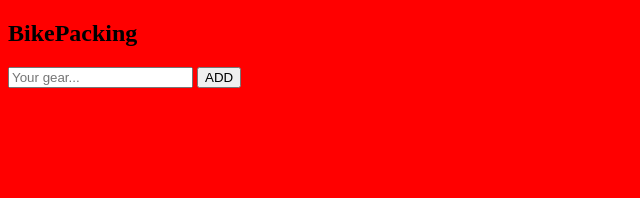
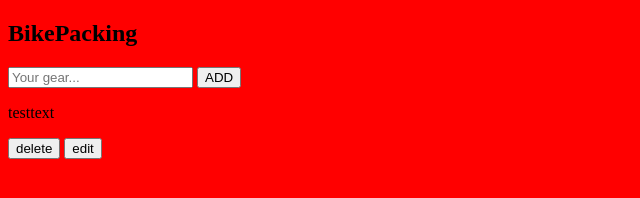
Before and after one commit to PjHurtig/camping-pack-list, a plain HTML site: page index.html in a window 1280 px wide. Shown: the whole page, without its empty margins (0-640 px from the left). Drawn offline with Linux system fonts and the light colour scheme.

Commit message:
add user list and test text/buttons

```diff
--- a/index.html
+++ b/index.html
@@ -23,6 +23,12 @@
             <button id="add-btn">ADD</button>
         </div>
 
+        <div class="user-list">
+            <p>testtext</p>
+            <button>delete</button>
+            <button>edit</button>
+        </div>
+
     </section>
     <script type="text/javascript" src="app.js"></script>
 </body>
```
